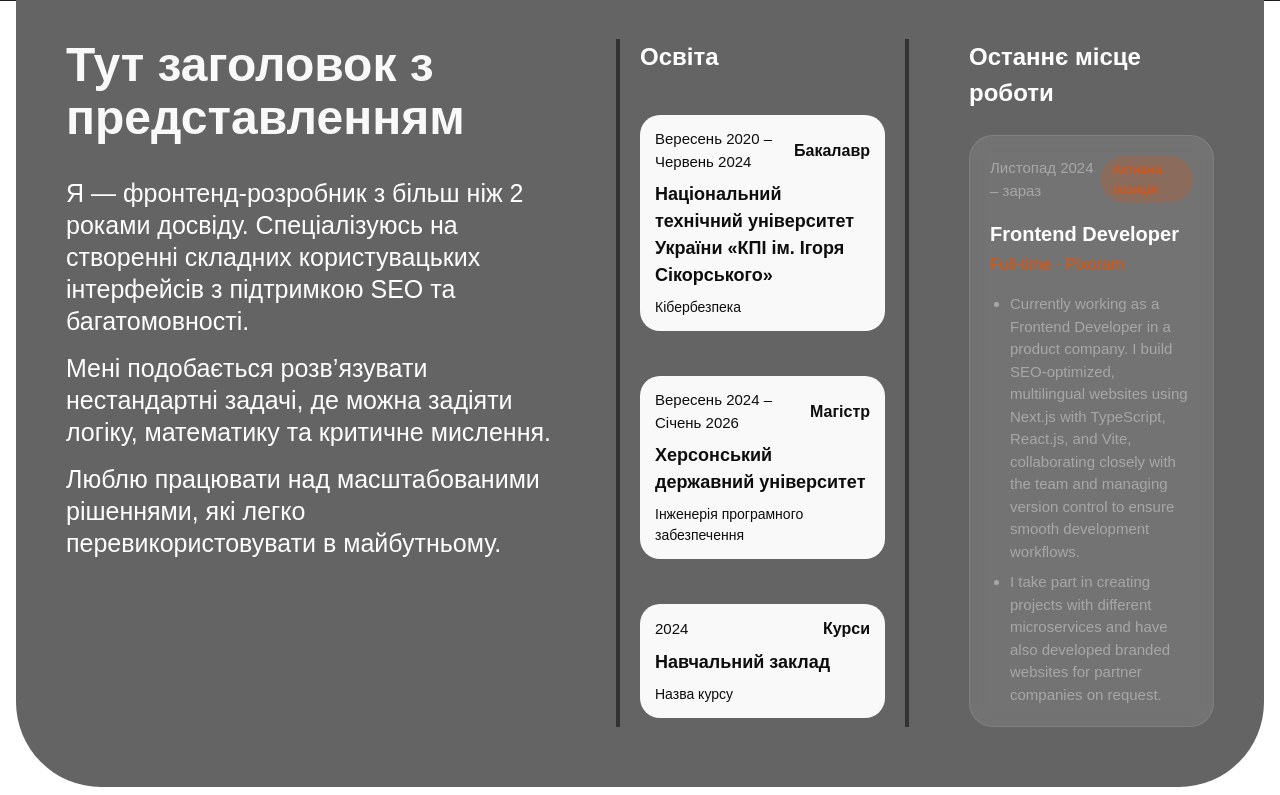
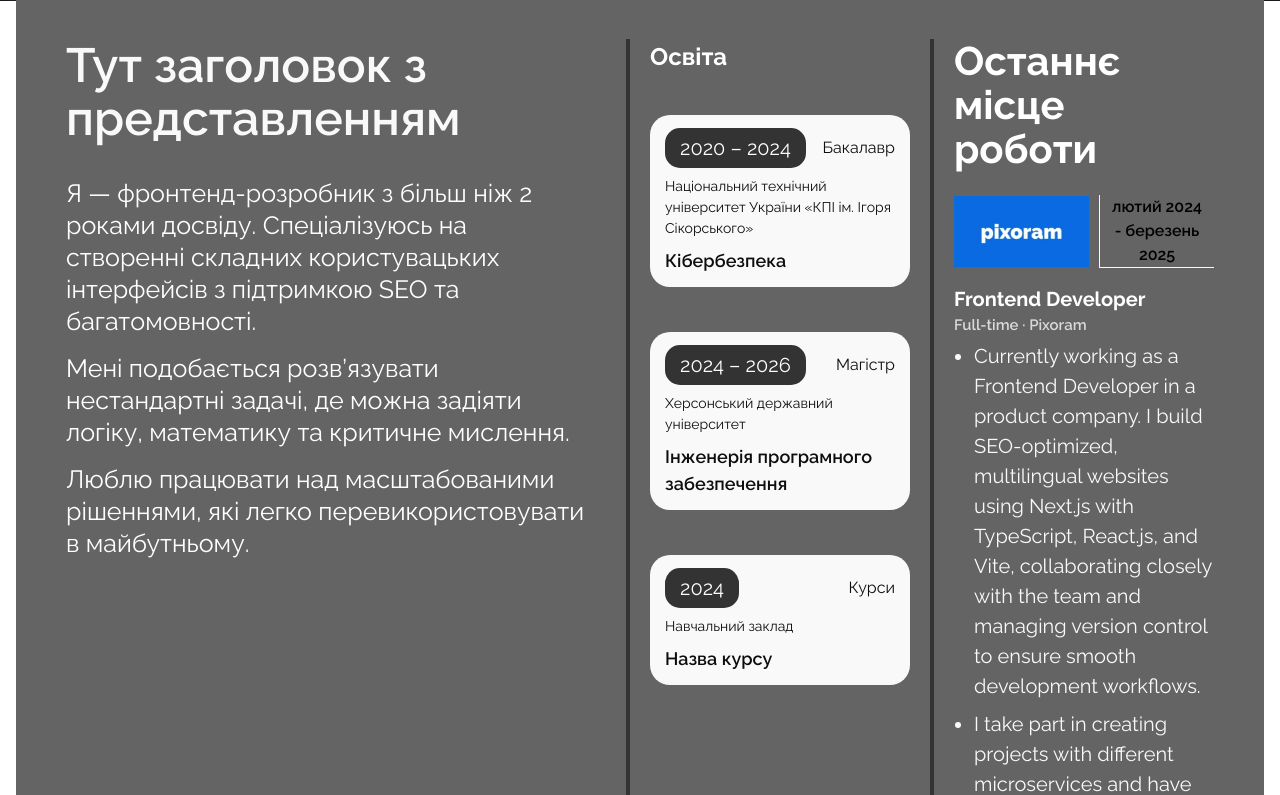
Before and after one commit to 32Valik92/my_portfolio_v2, a Next.js app: page /de in a window 1280 px wide. Shown: the part 945-1740 px from the top of the page. Built offline with nearby package versions, Linux system fonts and the light colour scheme.

Commit message:
AboutTab.tsx

```diff
--- a/src/app/[locale]/globals.css
+++ b/src/app/[locale]/globals.css
@@ -1,4 +1,4 @@
-/*@import "../../../node_modules/tailwindcss/dist/lib.d.mts";*/
+@import url('https://fonts.googleapis.com/css2?family=Raleway:ital,wght@0,100..900;1,100..900&display=swap');
 @import "tailwindcss";
 
 :root {
@@ -8,13 +8,7 @@
     --gray-1: #646464;
     --gray-2: #A7A7A7;
     --gray-3: #333333;
-}
-
-@theme inline {
-    --color-background: var(--main-back);
-    --color-foreground: var(--white);
-    --font-sans: var(--font-geist-sans);
-    --font-mono: var(--font-geist-mono);
+    --gray-4: #D9D9D9;
 }
 
 @media (prefers-color-scheme: dark) {
@@ -27,5 +21,5 @@
 body {
     background: var(--background);
     color: var(--foreground);
-    font-family: Arial, Helvetica, sans-serif;
+    font-family: 'Raleway', sans-serif;
 }
--- a/src/components/sections/about/AboutTab.tsx
+++ b/src/components/sections/about/AboutTab.tsx
@@ -1,5 +1,6 @@
 "use client";
 
+import Image from "next/image";
 import { useTranslations } from "next-intl";
 
 import { EducationItem } from "@/types";
@@ -15,7 +16,7 @@ const AboutTab = () => {
     : [];
 
   return (
-    <div className="w-full flex flex-col lg:flex-row gap-[60px] lg:gap-[40px]">
+    <div className="w-full flex flex-col lg:flex-row gap-[60px] lg:gap-[20px]">
       <div className="flex-2 flex flex-col gap-[60px] pr-0 md:pr-[20px] pb-[20px] md:pb-0">
 
         <div className="flex flex-col gap-[32px]">
@@ -37,31 +38,43 @@ const AboutTab = () => {
             <div key={index}
 							     className="bg-[var(--white)] rounded-[20px] px-[15px] py-[13px] flex flex-col gap-[8px] text-[var(--main-back)]">
               <div className="flex justify-between items-center text-[15px]">
-                <span>{item.period}</span>
-                <span className="font-bold text-[16px]">{item.degree}</span>
+                <span className="px-[15px] py-[5px] text-[20px] rounded-[15px] bg-[var(--gray-3)] text-white">{item.period}</span>
+                <span className="text-[16px]">{item.degree}</span>
               </div>
-              <div className="font-semibold text-[18px]">{item.institution}</div>
-              <div className="text-[14px]">{item.specialization}</div>
+              <div className="text-[14px]">{item.institution}</div>
+              <div className="font-semibold text-[18px]">{item.specialization}</div>
             </div>
           ))}
         </div>
       </div>
 
-      <div className="flex-1 flex flex-col gap-[60px] pl-0 md:pl-[20px] pt-[20px] md:pt-0">
+      <div className="flex-1 flex flex-col gap-[60px] pt-[20px] md:pt-0">
         <div>
-          <h3 className="text-[24px] font-bold mb-[24px] text-white">{t("experience.title")}</h3>
+          <h3 className="text-[40px] font-bold mb-[24px] leading-[1.1] text-white">{t("experience.title")}</h3>
           <div className="space-y-[20px]">
-            <div className="bg-white/10 backdrop-blur-sm rounded-[24px] px-[20px] py-[20px] border border-white/10">
-              <div className="flex justify-between items-center mb-[16px]">
-                <div className="text-[15px] text-[#A7A7A7]">{t("experience.current.period")}</div>
-                <div className="bg-[#E85002]/20 text-[#E85002] text-[13px] px-[12px] py-[4px] rounded-full">
-									Активна позиція
+            <div className="w-full">
+              <div className="flex justify-between items-center mb-[16px] w-full gap-[10px]">
+                <div className="">
+                  <Image
+                    src="/images/about/last_logo.png"
+                    alt="last_logo"
+                    width={200}
+                    height={106}
+                    className="max-w-[135px]"
+                  />
+                </div>
+                <div className="border-l-[1px] border-b-[1px] border-[var(--white)] px-[10px] font-semibold text-center">
+                  {t("experience.active")}
                 </div>
               </div>
-              <div className="text-[20px] font-bold mb-[4px] text-white">{t("experience.current.position")}</div>
-              <div
-                className="text-[16px] text-[#E85002] mb-[16px]">{t("experience.current.type")} · {t("experience.current.company")}</div>
-              <ul className="space-y-[8px] text-[15px] text-[#A7A7A7] list-disc pl-[20px]">
+              <div className="text-[20px] font-bold mb-[4px] text-white flex flex-col">
+                <span>{t("experience.current.position")}</span>
+                <span className="text-[15px] text-[var(--gray-4)] font-semibold">
+                  {t("experience.current.type")} · {t("experience.current.company")}
+                </span>
+              </div>
+
+              <ul className="space-y-[8px] text-[20px] text-[var(--white)] list-disc pl-[20px]">
                 {t.raw("experience.current.description").map((item: string, index: number) => (
                   <li key={index}>{item}</li>
                 ))}
--- a/src/messages/de.json
+++ b/src/messages/de.json
@@ -28,13 +28,13 @@
         "title": "Освіта",
         "items": [
           {
-            "period": "Вересень 2020 – Червень 2024",
+            "period": "2020 – 2024",
             "degree": "Бакалавр",
             "institution": "Національний технічний університет України «КПІ ім. Ігоря Сікорського»",
             "specialization": "Кібербезпека"
           },
           {
-            "period": "Вересень 2024 – Січень 2026",
+            "period": "2024 – 2026",
             "degree": "Магістр",
             "institution": "Херсонський державний університет",
             "specialization": "Інженерія програмного забезпечення"
@@ -49,6 +49,7 @@
       },
       "experience": {
         "title": "Останнє місце роботи",
+        "active": "лютий 2024 - березень 2025",
         "current": {
           "period": "Листопад 2024 – зараз",
           "position": "Frontend Developer",
--- a/src/messages/en.json
+++ b/src/messages/en.json
@@ -28,13 +28,13 @@
         "title": "Освіта",
         "items": [
           {
-            "period": "Вересень 2020 – Червень 2024",
+            "period": "2020 – 2024",
             "degree": "Бакалавр",
             "institution": "Національний технічний університет України «КПІ ім. Ігоря Сікорського»",
             "specialization": "Кібербезпека"
           },
           {
-            "period": "Вересень 2024 – Січень 2026",
+            "period": "2024 – 2026",
             "degree": "Магістр",
             "institution": "Херсонський державний університет",
             "specialization": "Інженерія програмного забезпечення"
@@ -49,6 +49,7 @@
       },
       "experience": {
         "title": "Останнє місце роботи",
+        "active": "лютий 2024 - березень 2025",
         "current": {
           "period": "Листопад 2024 – зараз",
           "position": "Frontend Developer",
--- a/src/messages/ru.json
+++ b/src/messages/ru.json
@@ -28,13 +28,13 @@
         "title": "Освіта",
         "items": [
           {
-            "period": "Вересень 2020 – Червень 2024",
+            "period": "2020 – 2024",
             "degree": "Бакалавр",
             "institution": "Національний технічний університет України «КПІ ім. Ігоря Сікорського»",
             "specialization": "Кібербезпека"
           },
           {
-            "period": "Вересень 2024 – Січень 2026",
+            "period": "2024 – 2026",
             "degree": "Магістр",
             "institution": "Херсонський державний університет",
             "specialization": "Інженерія програмного забезпечення"
@@ -49,6 +49,7 @@
       },
       "experience": {
         "title": "Останнє місце роботи",
+        "active": "лютий 2024 - березень 2025",
         "current": {
           "period": "Листопад 2024 – зараз",
           "position": "Frontend Developer",
--- a/src/messages/ua.json
+++ b/src/messages/ua.json
@@ -28,13 +28,13 @@
         "title": "Освіта",
         "items": [
           {
-            "period": "Вересень 2020 – Червень 2024",
+            "period": "2020 – 2024",
             "degree": "Бакалавр",
             "institution": "Національний технічний університет України «КПІ ім. Ігоря Сікорського»",
             "specialization": "Кібербезпека"
           },
           {
-            "period": "Вересень 2024 – Січень 2026",
+            "period": "2024 – 2026",
             "degree": "Магістр",
             "institution": "Херсонський державний університет",
             "specialization": "Інженерія програмного забезпечення"
@@ -49,6 +49,7 @@
       },
       "experience": {
         "title": "Останнє місце роботи",
+        "active": "лютий 2024 - березень 2025",
         "current": {
           "period": "Листопад 2024 – зараз",
           "position": "Frontend Developer",
```
Also changed, not shown: public/images/about/last_logo.png (added).
